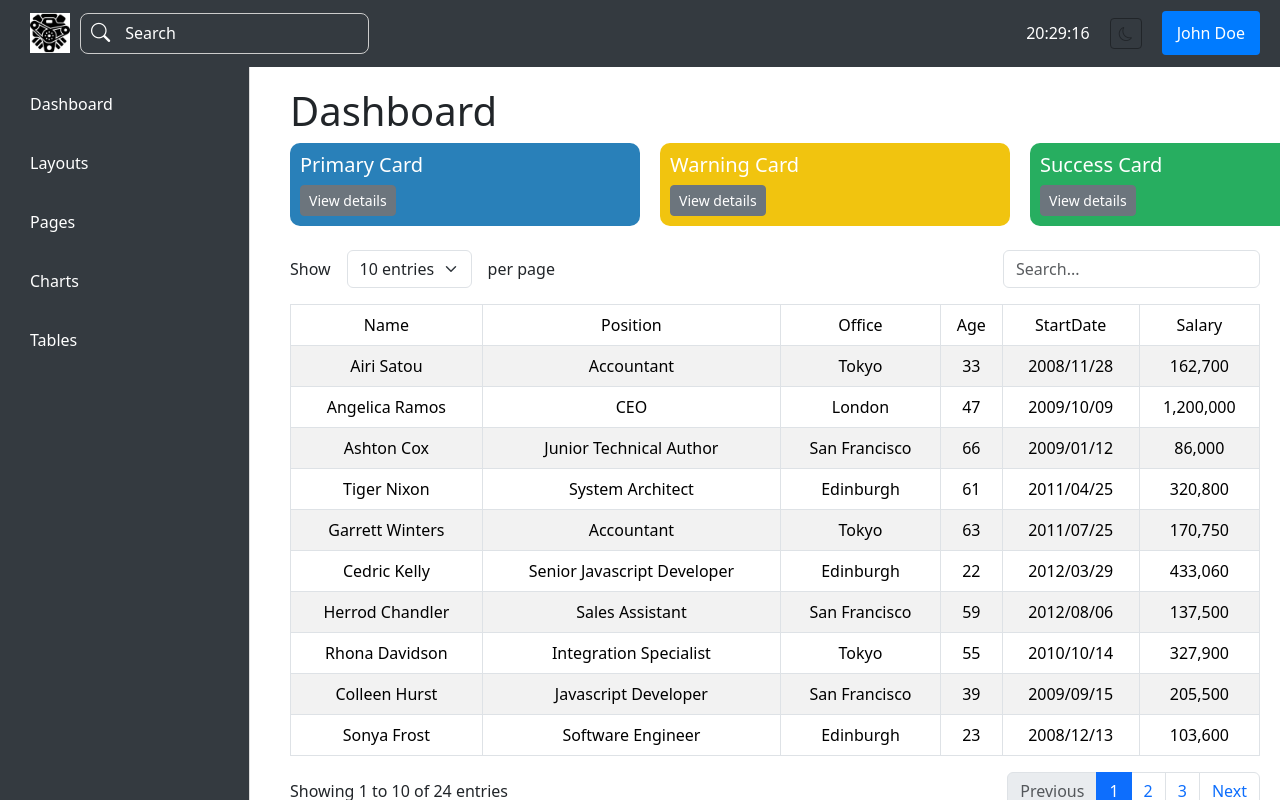
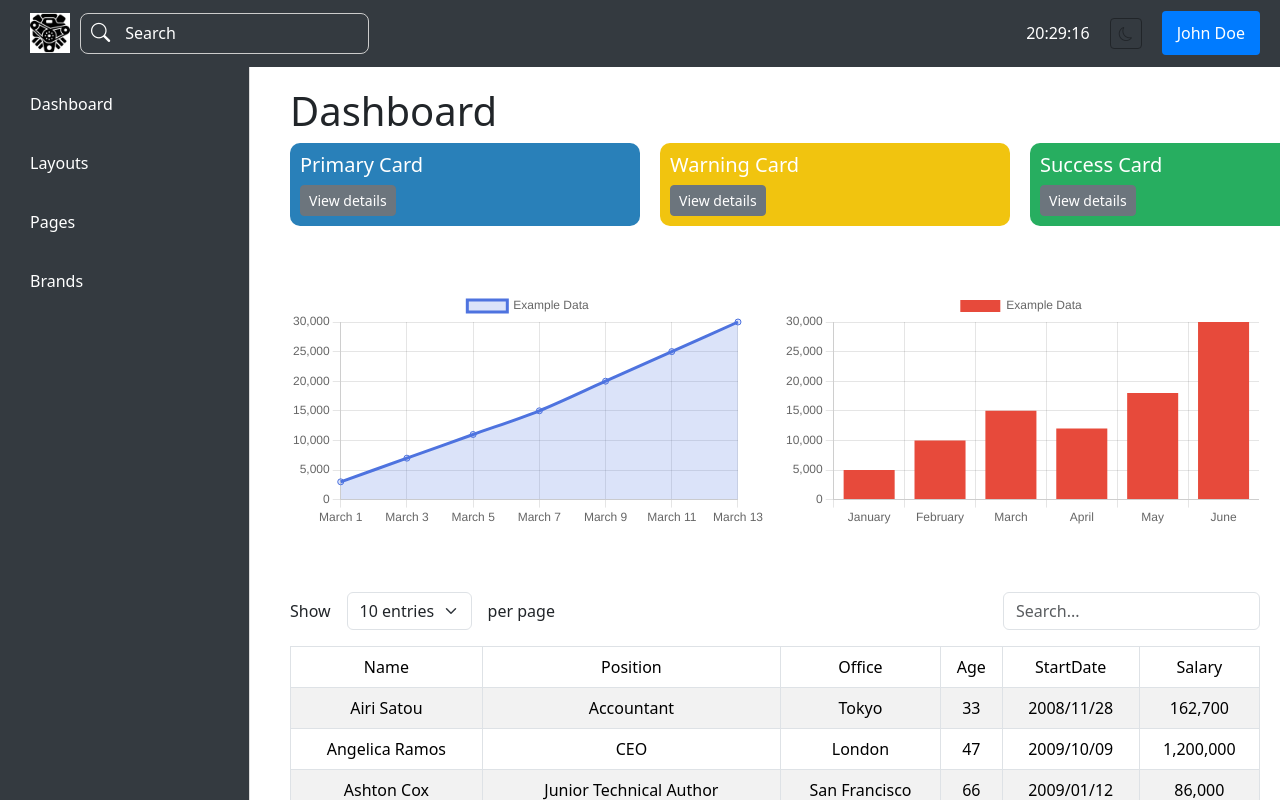
Before and after one commit to cms-engine/admin-ui, a Next.js app: page / in a window 1280 px wide. Built offline with nearby package versions, Linux system fonts and the light colour scheme.

Commit message:
Added the brands page

```diff
--- /dev/null
+++ b/src/app/page.module.css
@@ -0,0 +1,12 @@
+.chartContainer {
+    display: flex;
+    gap: 1rem;
+    justify-content: center;
+    align-items: center;
+    margin: 4rem 0;
+}
+
+.chartWrapper {
+    flex: 1;
+    max-width: 50%;
+}
--- a/src/app/page.tsx
+++ b/src/app/page.tsx
@@ -3,7 +3,9 @@ import CardContainer from '@/components/Cards/CardContainer'
 import Layout from '@/components/Layout/Layout'
 import DataTable from '@/components/Table/DataTable'
 import { JSX } from 'react'
-
+import AreaChart from '@/components/Charts/AreaChart'
+import BarChart from '@/components/Charts/BarChart'
+import styles from './page.module.css'
 /**
  * The `Home` component is the main dashboard page that renders a layout
  * consisting of a title, a card container, and a data table.
@@ -15,11 +17,20 @@ import { JSX } from 'react'
  *
  * @returns {JSX.Element} The `Home` component.
  */
+
 export default function Home(): JSX.Element {
   return (
     <Layout>
       <h1>Dashboard</h1>
       <CardContainer />
+      <div className={styles.chartContainer}>
+        <div className={styles.chartWrapper}>
+          <AreaChart />
+        </div>
+        <div className={styles.chartWrapper}>
+          <BarChart />
+        </div>
+      </div>
       <DataTable />
     </Layout>
   )
--- a/src/components/Layout/SidePanel.tsx
+++ b/src/components/Layout/SidePanel.tsx
@@ -1,6 +1,7 @@
 'use client'
 import React, { useState } from 'react'
 import styles from './SidePanel.module.css'
+import Link from 'next/link'
 /**
  * SidePanel component for displaying a navigation sidebar.
  *
@@ -21,40 +22,30 @@ const SidePanel: React.FC = () => {
 
   return (
     <>
-      {/* Toggle button */}
-      <button
-        className='btn btn-primary d-md-none' /* Show only on mobile screens */
-        onClick={toggleSidebar}
-      >
+      <button className='btn btn-primary d-md-none' onClick={toggleSidebar}>
         Menu
       </button>
-      {/* Sidebar */}
       <nav className={`${styles.sidebar} ${isOpen ? 'open' : ''}`}>
         <ul className={styles.navList}>
           <li className={styles.navItem}>
-            <a className={styles.navLink} href='#'>
+            <Link className={styles.navLink} href='/'>
               Dashboard
-            </a>
+            </Link>
           </li>
           <li className={styles.navItem}>
-            <a className={styles.navLink} href='#'>
+            <Link className={styles.navLink} href='#'>
               Layouts
-            </a>
+            </Link>
           </li>
           <li className={styles.navItem}>
-            <a className={styles.navLink} href='#'>
+            <Link className={styles.navLink} href='#'>
               Pages
-            </a>
+            </Link>
           </li>
           <li className={styles.navItem}>
-            <a className={styles.navLink} href='#'>
-              Charts
-            </a>
-          </li>
-          <li className={styles.navItem}>
-            <a className={styles.navLink} href='#'>
-              Tables
-            </a>
+            <Link className={styles.navLink} href='/brands'>
+              Brands
+            </Link>
           </li>
         </ul>
       </nav>
```
Also changed, not shown: src/app/brands/page.tsx (added, +11 -0 lines), 1 other file (tests, documents, lock files or other folders).
